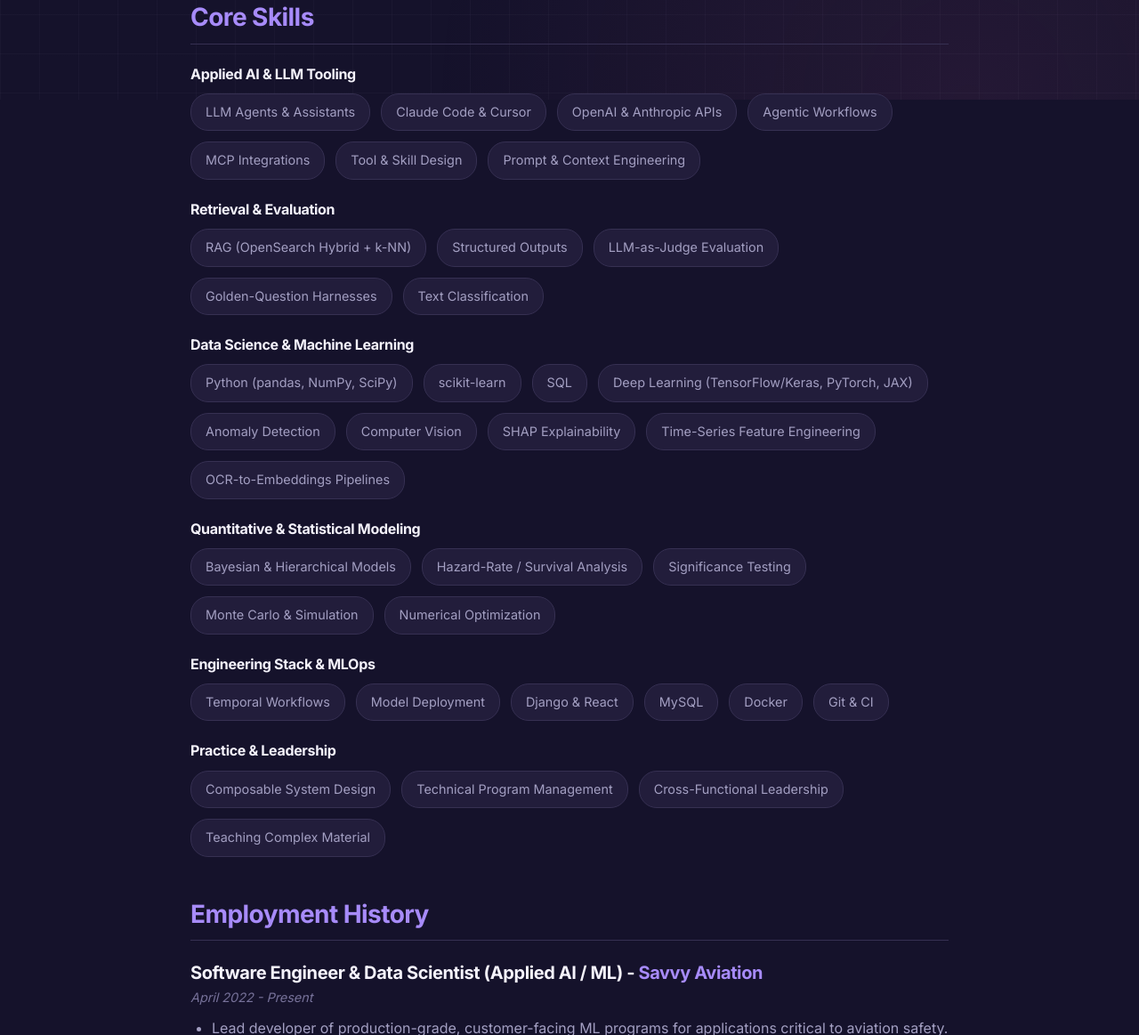
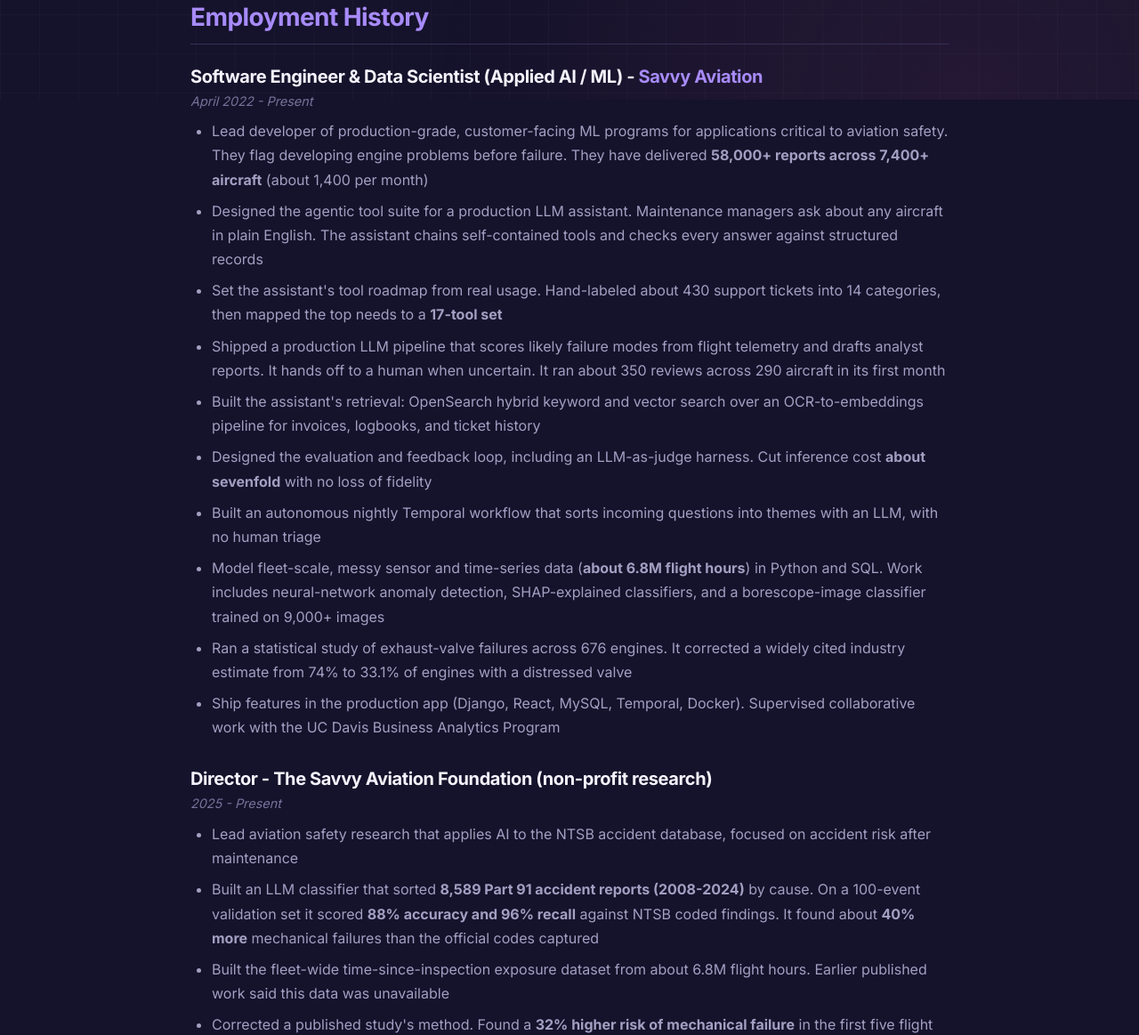
Before and after one commit to gol3tron/adamgoler-phd-website, a plain HTML site: page cv.html in a window 1280 px wide. Shown: the part 688-1851 px from the top of the page at 89% size. Drawn offline with Linux system fonts and the light colour scheme.

Commit message:
Remove Core Skills bubbles from the CV
Co-Authored-By: Claude Opus 5.5 <noreply@anthropic.com>

```diff
--- a/cv.html
+++ b/cv.html
@@ -37,18 +37,7 @@
             border-color: var(--primary-color);
             color: var(--primary-color);
         }
-        .skill-group { margin-bottom: 1.5rem; }
-        .skill-group h4 { margin-bottom: 0.75rem; color: var(--text-color); font-size: 1rem; }
-        .skills-list { display: flex; flex-wrap: wrap; gap: 0.75rem; }
         .cv-intro { color: var(--text-light); margin-bottom: 2.5rem; font-size: 1.05rem; line-height: 1.7; }
-        .skill-tag {
-            background: var(--bg-light);
-            padding: 0.5rem 1rem;
-            border-radius: 20px;
-            font-size: 0.9rem;
-            color: var(--text-light);
-            border: 1px solid var(--border-color);
-        }
     </style>
 </head>
 <body>
@@ -97,82 +86,6 @@
                 safety. I own features end-to-end, from user research to production. I also teach flying as
                 a CFII.
             </p>
-
-            <div class="cv-section">
-                <h3>Core Skills</h3>
-
-                <div class="skill-group">
-                    <h4>Applied AI & LLM Tooling</h4>
-                    <div class="skills-list">
-                        <span class="skill-tag">LLM Agents & Assistants</span>
-                        <span class="skill-tag">Claude Code & Cursor</span>
-                        <span class="skill-tag">OpenAI & Anthropic APIs</span>
-                        <span class="skill-tag">Agentic Workflows</span>
-                        <span class="skill-tag">MCP Integrations</span>
-                        <span class="skill-tag">Tool & Skill Design</span>
-                        <span class="skill-tag">Prompt & Context Engineering</span>
-                    </div>
-                </div>
-
-                <div class="skill-group">
-                    <h4>Retrieval & Evaluation</h4>
-                    <div class="skills-list">
-                        <span class="skill-tag">RAG (OpenSearch Hybrid + k-NN)</span>
-                        <span class="skill-tag">Structured Outputs</span>
-                        <span class="skill-tag">LLM-as-Judge Evaluation</span>
-                        <span class="skill-tag">Golden-Question Harnesses</span>
-                        <span class="skill-tag">Text Classification</span>
-                    </div>
-                </div>
-
-                <div class="skill-group">
-                    <h4>Data Science & Machine Learning</h4>
-                    <div class="skills-list">
-                        <span class="skill-tag">Python (pandas, NumPy, SciPy)</span>
-                        <span class="skill-tag">scikit-learn</span>
-                        <span class="skill-tag">SQL</span>
-                        <span class="skill-tag">Deep Learning (TensorFlow/Keras, PyTorch, JAX)</span>
-                        <span class="skill-tag">Anomaly Detection</span>
-                        <span class="skill-tag">Computer Vision</span>
-                        <span class="skill-tag">SHAP Explainability</span>
-                        <span class="skill-tag">Time-Series Feature Engineering</span>
-                        <span class="skill-tag">OCR-to-Embeddings Pipelines</span>
-                    </div>
-                </div>
-
-                <div class="skill-group">
-                    <h4>Quantitative & Statistical Modeling</h4>
-                    <div class="skills-list">
-                        <span class="skill-tag">Bayesian & Hierarchical Models</span>
-                        <span class="skill-tag">Hazard-Rate / Survival Analysis</span>
-                        <span class="skill-tag">Significance Testing</span>
-                        <span class="skill-tag">Monte Carlo & Simulation</span>
-                        <span class="skill-tag">Numerical Optimization</span>
-                    </div>
-                </div>
-
-                <div class="skill-group">
-                    <h4>Engineering Stack & MLOps</h4>
-                    <div class="skills-list">
-                        <span class="skill-tag">Temporal Workflows</span>
-                        <span class="skill-tag">Model Deployment</span>
-                        <span class="skill-tag">Django & React</span>
-                        <span class="skill-tag">MySQL</span>
-                        <span class="skill-tag">Docker</span>
-                        <span class="skill-tag">Git & CI</span>
-                    </div>
-                </div>
-
-                <div class="skill-group">
-                    <h4>Practice & Leadership</h4>
-                    <div class="skills-list">
-                        <span class="skill-tag">Composable System Design</span>
-                        <span class="skill-tag">Technical Program Management</span>
-                        <span class="skill-tag">Cross-Functional Leadership</span>
-                        <span class="skill-tag">Teaching Complex Material</span>
-                    </div>
-                </div>
-            </div>
 
             <div class="cv-section">
                 <h3>Employment History</h3>
```
